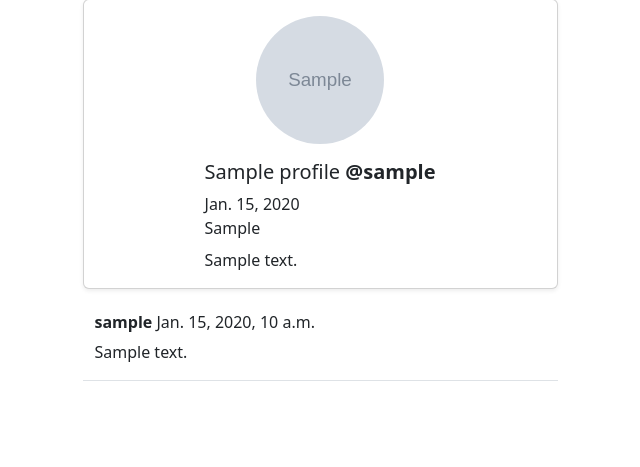
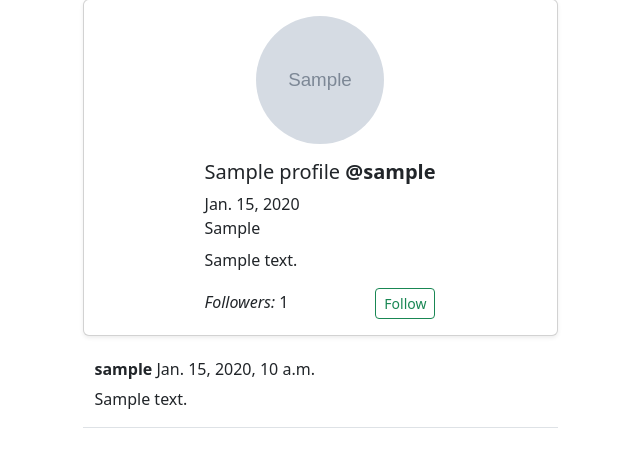
Before and after one commit to maxt86/creditto, a Django app: page /social/profile/1/ in a window 1280 px wide. Shown: the part 89-556 px from the top of the page, without its empty margins (320-960 px from the left). Run offline with Django 4.2, Linux system fonts and the light colour scheme; tables that the repository leaves empty hold one stand-in row (values such as "Sample post"); grey boxes marked "Sample" are stand-in pictures; some libraries are stand-ins or nearby versions.

Commit message:
Add followers

```diff
--- a/creditto/social/models.py
+++ b/creditto/social/models.py
@@ -37,6 +37,8 @@ class Profile(models.Model):
         blank=True,
     )
 
+    followers = models.ManyToManyField(User, related_name='followers', blank=True)
+
 
 class Post(models.Model):
     author = models.ForeignKey(User, on_delete=models.CASCADE)
--- a/creditto/social/templates/social/profile.html
+++ b/creditto/social/templates/social/profile.html
@@ -28,6 +28,26 @@
     {% if profile.bio %}
     <span class="mt-2">{{ profile.bio }}</span>
     {% endif %}
+
+    <div class="d-flex justify-content-between align-items-baseline mt-3">
+      <span>
+        <i>Followers:</i>
+        {{ num_followers }}
+      </span>
+      {% if user != request.user %}
+      {% if following %}
+      <form action="{% url 'remove-follower' profile.pk %}" method="post">
+        {% csrf_token %}
+        <button class="btn btn-sm btn-outline-danger" type="submit">Unfollow</button>
+      </form>
+      {% else %}
+      <form action="{% url 'add-follower' profile.pk %}" method="post">
+        {% csrf_token %}
+        <button class="btn btn-sm btn-outline-success" type="submit">Follow</button>
+      </form>
+      {% endif %}
+      {% endif %}
+    </div>
   </div>
 </div>
 
--- a/creditto/social/urls.py
+++ b/creditto/social/urls.py
@@ -2,6 +2,8 @@ from django.urls import path
 
 from .views import ProfileView
 from .views import ProfileEditView
+from .views import FollowView
+from .views import UnfollowView
 from .views import PostsView
 from .views import PostDetailView
 from .views import PostEditView
@@ -15,6 +17,8 @@ urlpatterns = [
 
     path('profile/<int:pk>/', ProfileView.as_view(), name='profile'),
     path('profile/<int:pk>/edit/', ProfileEditView.as_view(), name='profile-edit'),
+    path('profile/<int:pk>/follow', FollowView.as_view(), name='add-follower'),
+    path('profile/<int:pk>/unfollow', UnfollowView.as_view(), name='remove-follower'),
 
     path('post/<int:pk>/', PostDetailView.as_view(), name='post-detail'),
     path('post/<int:pk>/edit/', PostEditView.as_view(), name='post-edit'),
--- a/creditto/social/views.py
+++ b/creditto/social/views.py
@@ -1,4 +1,6 @@
 from django.shortcuts import render
+from django.shortcuts import redirect
+
 from django.urls import reverse_lazy
 
 from django.contrib.auth.mixins import LoginRequiredMixin
@@ -19,11 +21,23 @@ class ProfileView(View):
 
     def get(self, request, pk, *args, **kwargs):
         profile = Profile.objects.get(pk=pk)
+
+        followers = profile.followers.all()
+        num_followers = len(followers)
+
+        following = False
+        for follower in followers:
+            if follower == request.user:
+                following = True
+                break
+
         user = profile.user
         posts = Post.objects.filter(author=user).order_by('-created')
 
         context = {
             'profile': profile,
+            'num_followers': num_followers,
+            'following': following,
             'user': user,
             'posts': posts,
         }
@@ -49,6 +63,24 @@ class ProfileEditView(LoginRequiredMixin, UserPassesTestMixin, UpdateView):
     def test_func(self):
         profile = self.get_object()
         return (self.request.user == profile.user)
+
+
+class FollowView(LoginRequiredMixin, View):
+
+    def post(self, request, pk, *args, **kwargs):
+        profile = Profile.objects.get(pk=pk)
+        profile.followers.add(request.user)
+
+        return redirect('profile', pk=profile.pk)
+
+
+class UnfollowView(LoginRequiredMixin, View):
+
+    def post(self, request, pk, *args, **kwargs):
+        profile = Profile.objects.get(pk=pk)
+        profile.followers.remove(request.user)
+
+        return redirect('profile', pk=profile.pk)
 
 
 class PostsView(LoginRequiredMixin, View):
```
Also changed, not shown: creditto/social/migrations/0006_profile_followers.py (added).
